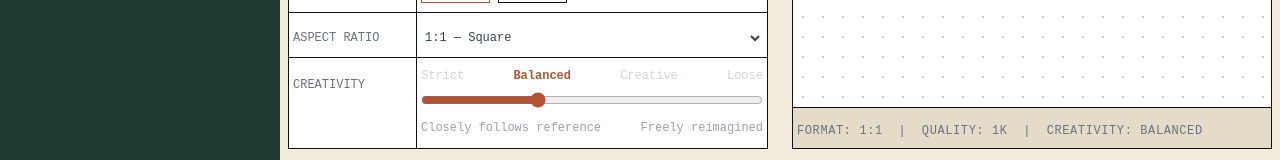
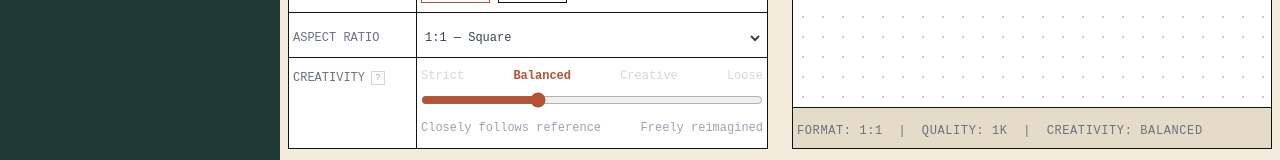
Before and after one commit to clayboy-carti/AdLab88, a Next.js app: page /create in a window 1280 px wide. Shown: the part 507-667 px from the top of the page. Built offline with nearby package versions, Linux system fonts and the light colour scheme; no server answers.

Commit message:
Add tooltip to Creativity slider with usage guidance
https://claude.ai/code/session_01CK2p4xo6QFSixdC2dACP2S

```diff
--- a/app/(protected)/create/page.tsx
+++ b/app/(protected)/create/page.tsx
@@ -194,7 +194,13 @@ export default function CreatePage() {
               {/* Creativity row */}
               <div className="flex items-start">
                 <div className="w-32 shrink-0 px-4 py-3 border-r border-outline self-stretch">
-                  <span className="font-mono text-xs uppercase text-gray-500">Creativity</span>
+                  <div className="flex items-center gap-1.5 relative group/tip">
+                    <span className="font-mono text-xs uppercase text-gray-500">Creativity</span>
+                    <span className="font-mono text-[9px] text-gray-400 border border-gray-300 rounded-full w-3.5 h-3.5 inline-flex items-center justify-center cursor-help flex-shrink-0 leading-none">?</span>
+                    <div className="absolute left-0 top-5 z-20 w-64 hidden group-hover/tip:block bg-gray-900 text-white font-mono text-[11px] leading-relaxed p-3 shadow-lg pointer-events-none">
+                      Use <span className="text-rust">Strict</span> or <span className="text-rust">Balanced</span> for meme templates — Gemini will preserve the format. Use <span className="text-rust">Loose</span> when you want only the vibe of a reference, not a literal copy.
+                    </div>
+                  </div>
                 </div>
                 <div className="px-4 pt-2.5 pb-3 flex-1">
                   {/* Notch labels */}
```
